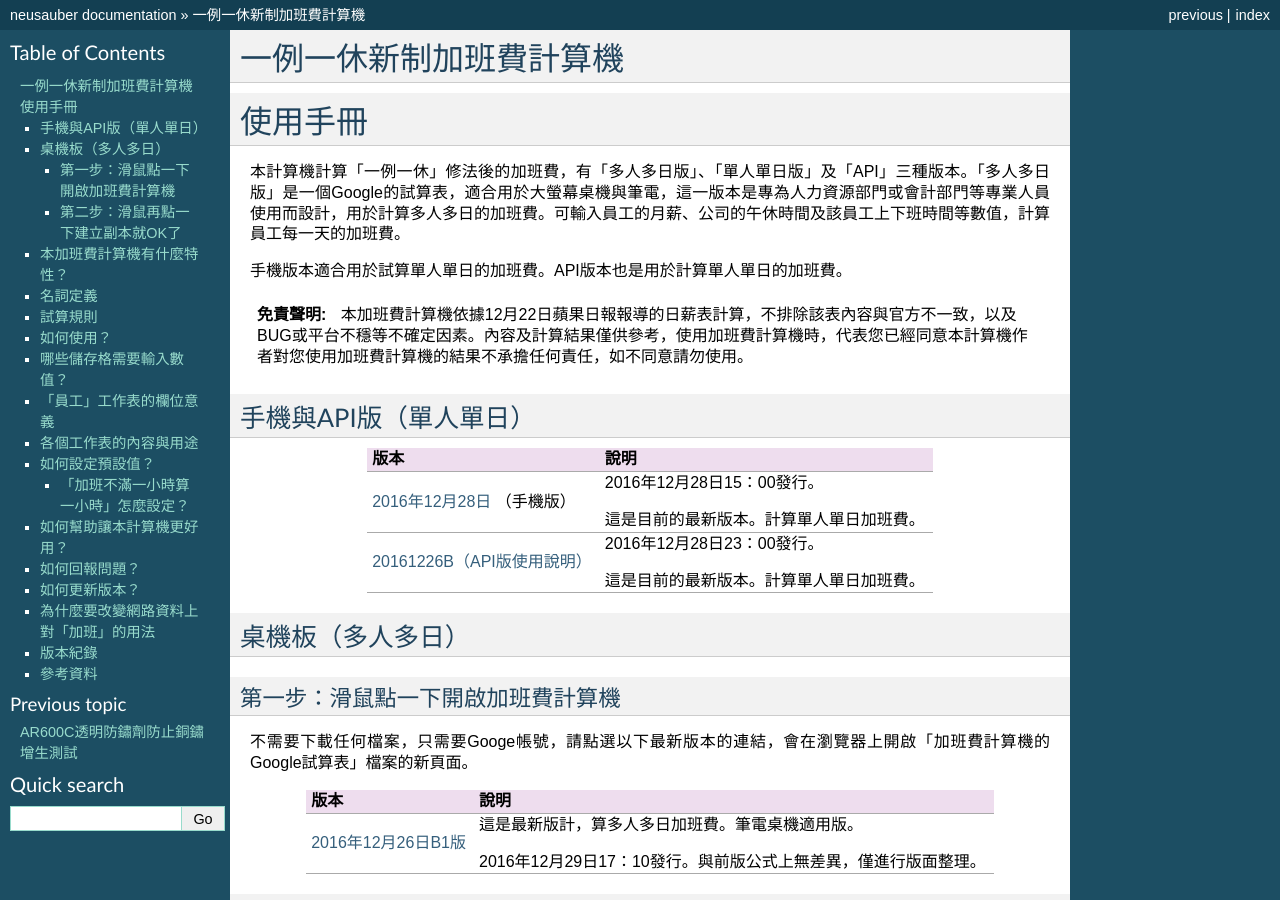
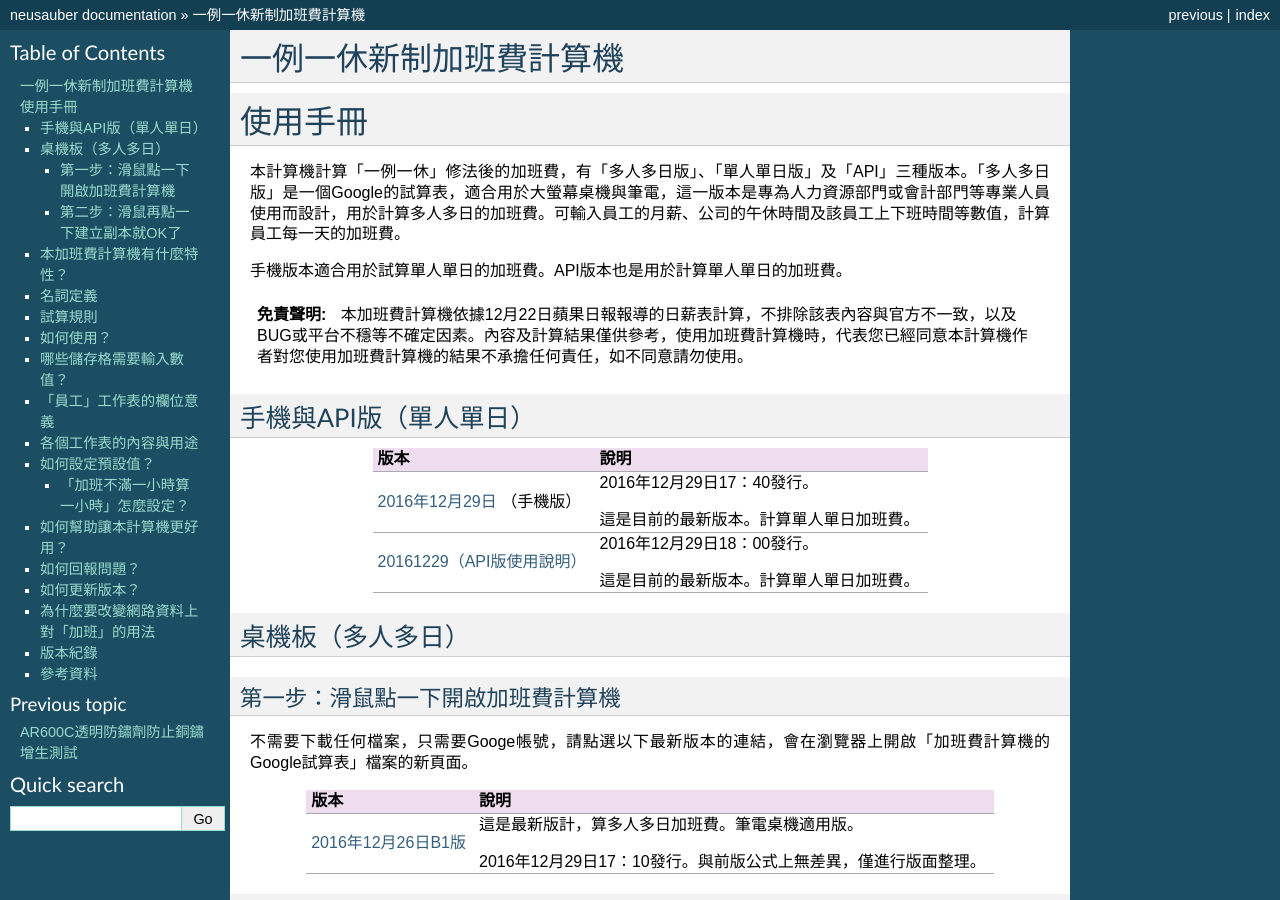
Before and after one commit to rexiap/neusauber, a Sphinx documentation site: the page built from docs/projects/overtimepaycal.rst, in a window 1280 px wide and 900 px high. Built offline with Sphinx 7.4.7, drawn with Linux system fonts in a browser that asks for light colours.

Commit message:
Google Docs reST Editor@2016-12-29 18:2:33

```diff
--- a/docs/projects/overtimepaycal.rst
+++ b/docs/projects/overtimepaycal.rst
@@ -27,11 +27,11 @@
 +----------------------+----------------------------------------+
 |版本                  |說明                                    |
 +======================+========================================+
-|\ |LINK1|\  （手機版）|2016年12月28日15：00發行。              |
+|\ |LINK1|\  （手機版）|2016年12月29日17：40發行。              |
 |                      |                                        |
 |                      |這是目前的最新版本。計算單人單日加班費。|
 +----------------------+----------------------------------------+
-|\ |LINK2|\            |2016年12月28日23：00發行。              |
+|\ |LINK2|\            |2016年12月29日18：00發行。              |
 |                      |                                        |
 |                      |這是目前的最新版本。計算單人單日加班費。|
 +----------------------+----------------------------------------+
@@ -422,11 +422,11 @@
 
 .. |LINK1| raw:: html
 
-    <a href="https://goo.gl/QSHQjN" target="_blank">2016年12月28日</a>
+    <a href="https://goo.gl/QSHQjN" target="_blank">2016年12月29日</a>
 
 .. |LINK2| raw:: html
 
-    <a href="http://neusauber.readthedocs.io/en/latest/projects/apidoc.html" target="_blank">20161226B（API版使用說明）</a>
+    <a href="http://neusauber.readthedocs.io/en/latest/projects/apidoc.html" target="_blank">20161229（API版使用說明）</a>
 
 .. |LINK3| raw:: html
 
```
